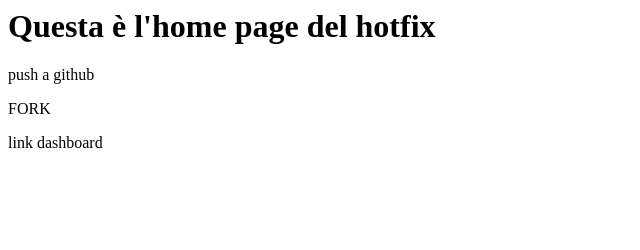
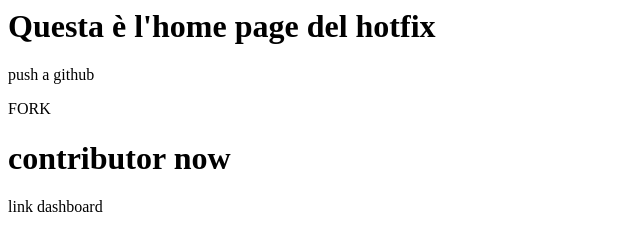
Before and after one commit to Falcalex/pw2018m, a plain HTML site: page index.html in a window 1280 px wide. Shown: the whole page, without its empty margins (0-640 px from the left). Drawn offline with Linux system fonts and the light colour scheme.

Commit message:
ora lo vedi che sono contributore?

```diff
--- a/index.html
+++ b/index.html
@@ -3,6 +3,7 @@
 <h1>Questa è l'home page del hotfix</h1>
 <p>push a github</p>
 <p> FORK </p>
+<h1>contributor now</h1>
 <a haref="dashboard.html">link dashboard</a>
 </body>
 </html>
```
